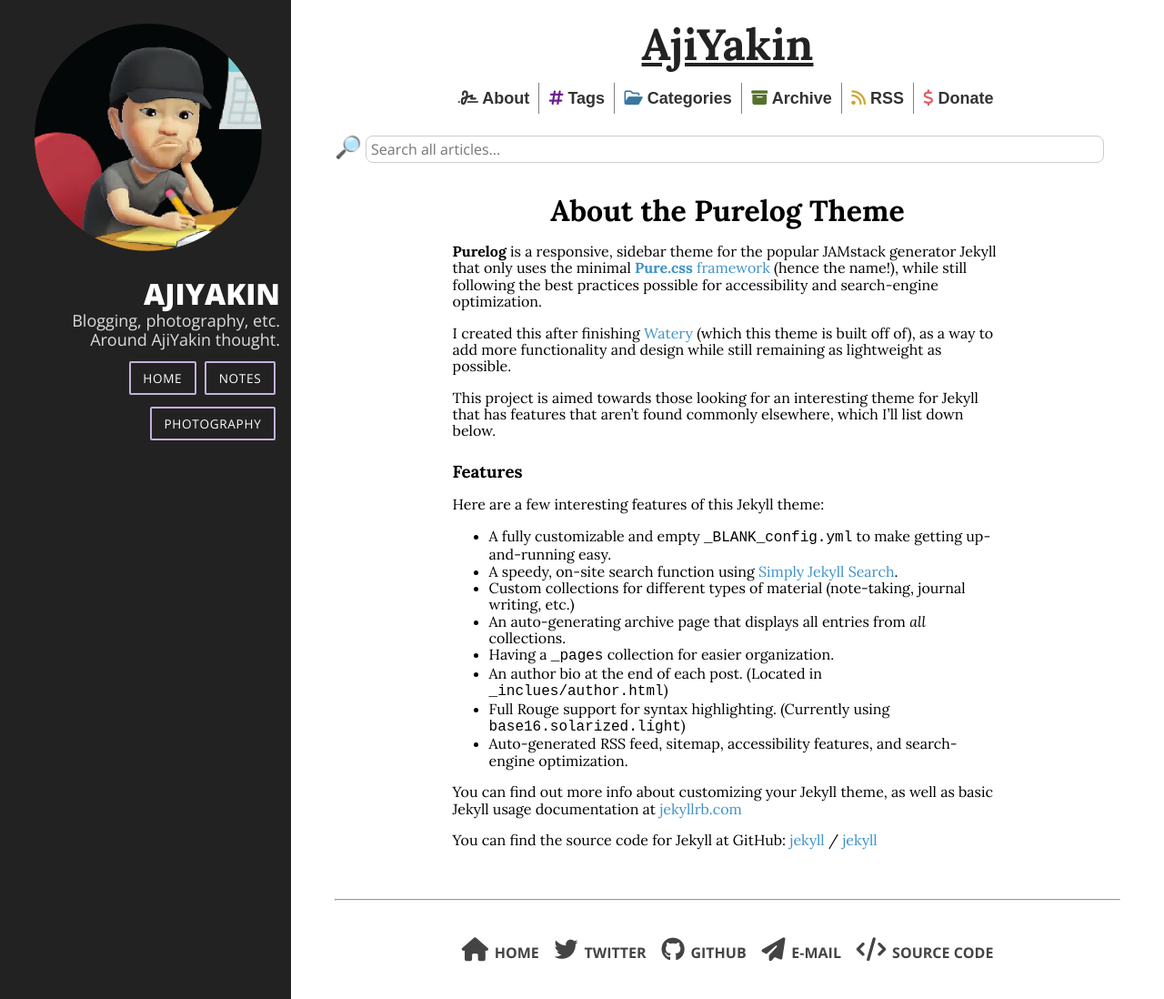
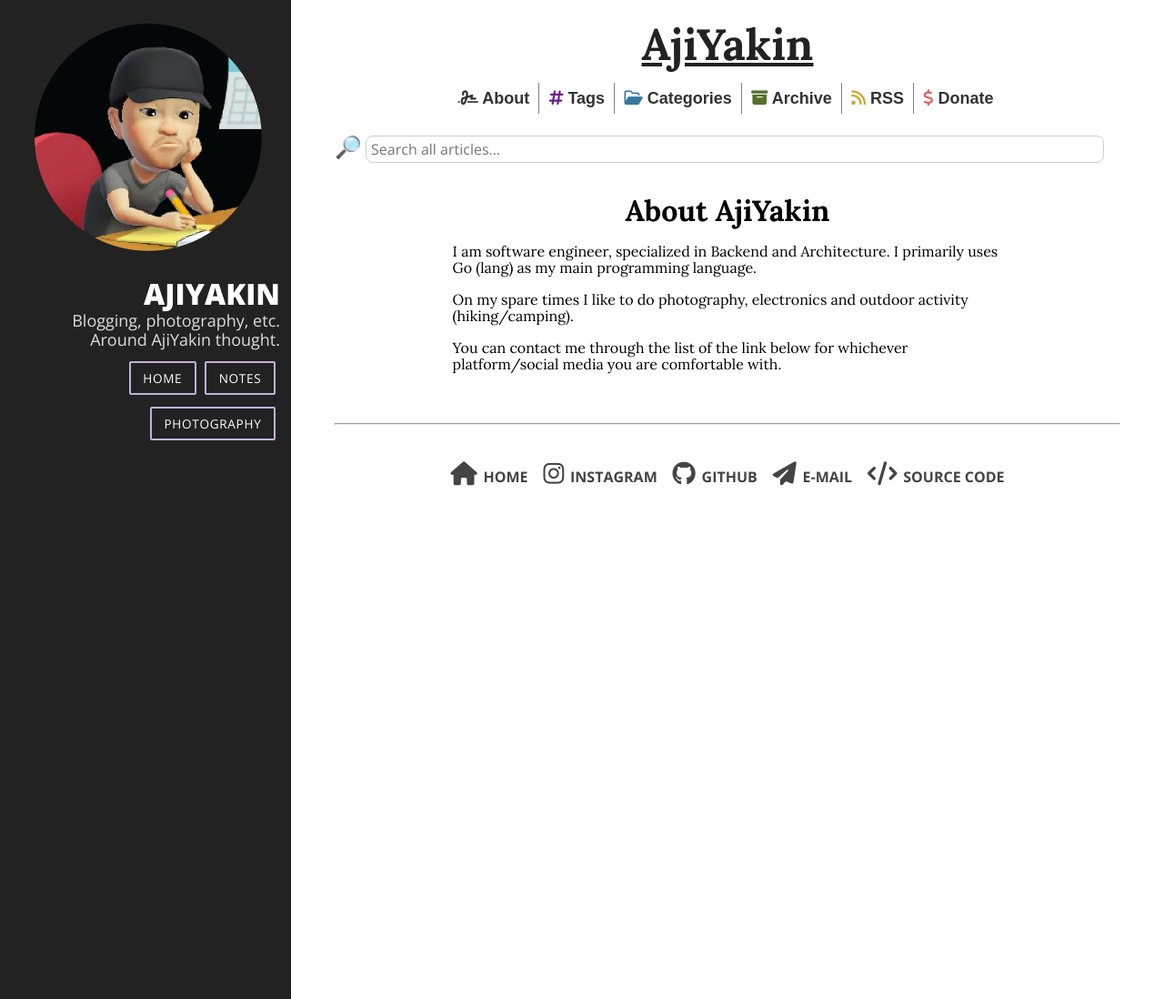
Before and after one commit to theikalman/theikalman.github.io, a Jekyll site: the page built from _pages/about.md, in a window 1280 px wide and 1098 px high. Shown: the whole window at 91% size. Built offline with Jekyll 4.4.1, drawn with Linux system fonts in a browser that asks for light colours; nearby versions of some CDN libraries.

Commit message:
change twitter to instagram

```diff
--- a/_config.yml
+++ b/_config.yml
@@ -26,6 +26,7 @@
 url: "https://theikalman.github.io" # the base hostname & protocol for your site, e.g. http://example.com
 repository: theikalman/theikalman.github.io
 github: theikalman
+instagram: ajiyakin
 
 header_image: assets/profile.png
 
--- a/_includes/footer.html
+++ b/_includes/footer.html
@@ -10,9 +10,9 @@
                 </a>
             </li>
             <li class="pure-menu-item">
-                <a class="pure-menu-link" href="https://twitter.com/{{site.twitter}}">
-                    <i class="fab fa-twitter"></i>
-                    <span class="md-display">Twitter</span>
+                <a class="pure-menu-link" href="https://instagram.com/{{site.instagram}}">
+                    <i class="fab fa-instagram"></i>
+                    <span class="md-display">Instagram</span>
                 </a>
             </li>
             <li class="pure-menu-item">
--- a/_pages/about.md
+++ b/_pages/about.md
@@ -1,32 +1,13 @@
 ---
 layout: page
-title: About the Purelog Theme
+title: About AjiYakin
 permalink: /about/
 ---
 
-**Purelog** is a responsive, sidebar theme for the popular JAMstack generator Jekyll that only uses the minimal [**Pure.css** framework](https://github.com/pure-css/pure) (hence the name!), while still following the best practices possible for accessibility and search-engine optimization.
+I am software engineer, specialized in Backend and Architecture. I primarily uses Go (lang)
+as my main programming language.
 
-I created this after finishing [Watery](https://github.com/brennanbrown/watery) (which this theme is built off of), as a way to add more functionality and design while still remaining as lightweight as possible.
+On my spare times I like to do photography, electronics and outdoor activity (hiking/camping).
 
-This project is aimed towards those looking for an interesting theme for Jekyll that has features that aren't found commonly elsewhere, which I'll list down below.
-
-### Features
-
-Here are a few interesting features of this Jekyll theme:
-
-- A fully customizable and empty `_BLANK_config.yml` to make getting up-and-running easy.
-- A speedy, on-site search function using [Simply Jekyll Search](https://github.com/christian-fei/Simple-Jekyll-Search).
-- Custom collections for different types of material (note-taking, journal writing, etc.)
-- An auto-generating archive page that displays all entries from _all_ collections.
-- Having a `_pages` collection for easier organization.
-- An author bio at the end of each post. (Located in `_inclues/author.html`)
-- Full Rouge support for syntax highlighting. (Currently using `base16.solarized.light`)
-- Auto-generated RSS feed, sitemap, accessibility features, and search-engine optimization.
-
-You can find out more info about customizing your Jekyll theme, as well as basic Jekyll usage documentation at [jekyllrb.com](https://jekyllrb.com/)
-
-You can find the source code for Jekyll at GitHub:
-[jekyll][jekyll-organization] /
-[jekyll](https://github.com/jekyll/jekyll)
-
-[jekyll-organization]: https://github.com/jekyll
+You can contact me through the list of the link below for whichever platform/social media
+you are comfortable with.
```
